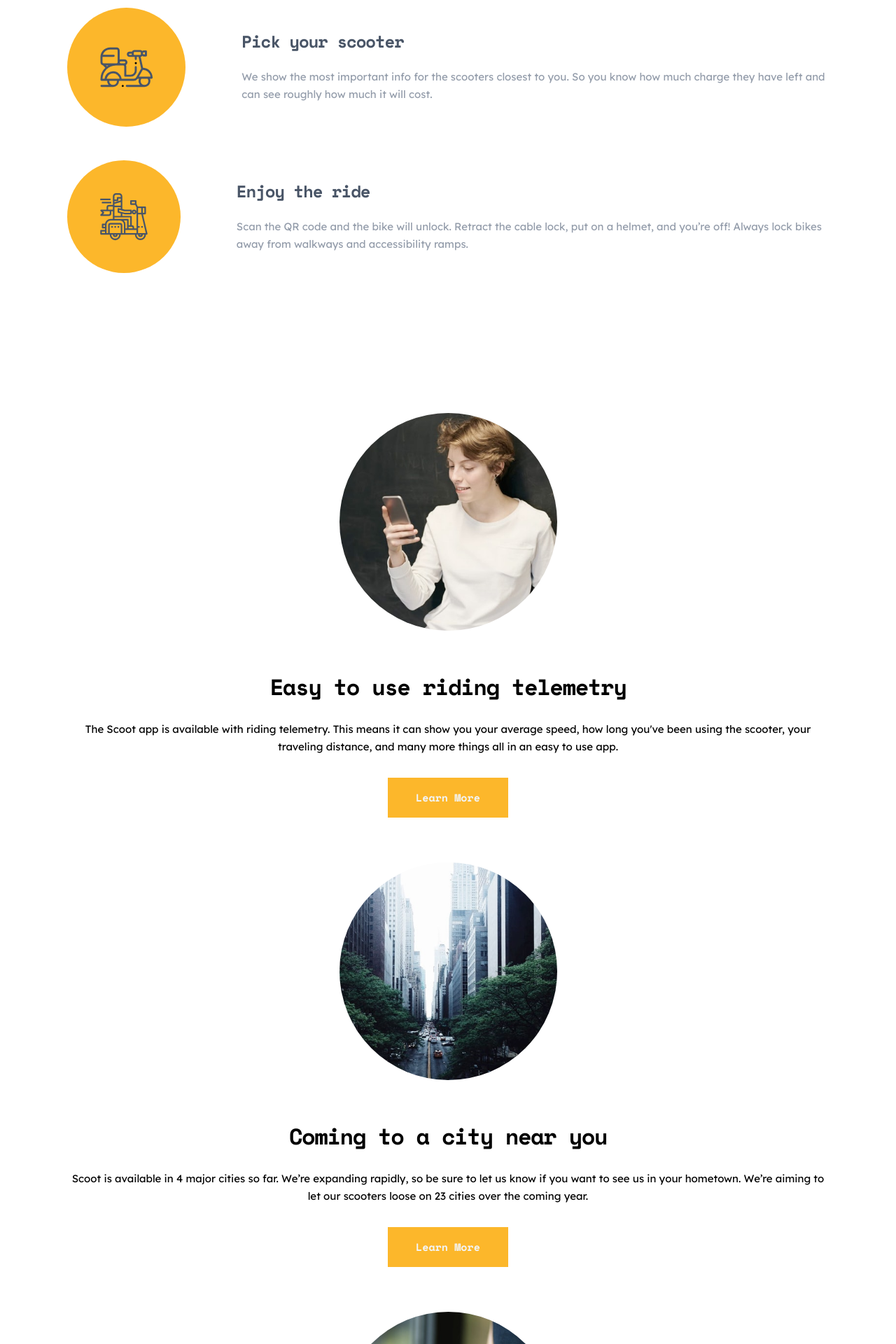
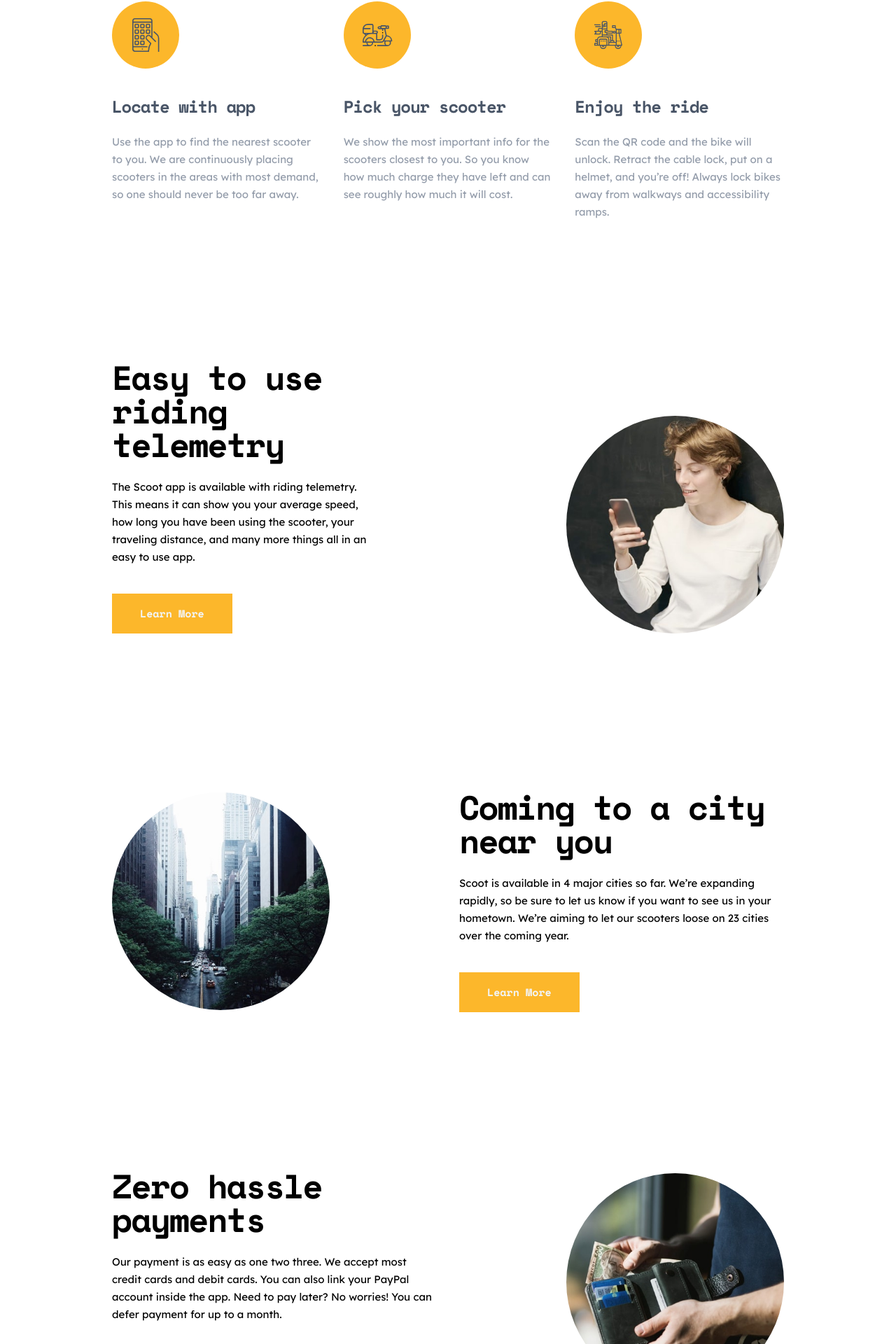
Before and after one commit to lastiwan89/scott-web-app, a Next.js app: page / in a window 1280 px wide. Shown: the part 873-2793 px from the top of the page at 70% size. Built offline with nearby package versions, Linux system fonts and the light colour scheme.

Commit message:
nav-footer home desktop done

```diff
--- a/src/app/page.tsx
+++ b/src/app/page.tsx
@@ -1,37 +1,37 @@
 import Button from "@/components/button";
-import { HOME_APP, HOME_BENEFIT } from "@/constant";
+import { HOME_APP } from "@/constant";
 import Image from "next/image";
 
 export default function Home() {
   return (
     <main>
       {/* home hero section */}
-      <section className="home-hero flex flex-col items-center px-8 pb-32 pt-28 md:px-24">
-        <h3 className="text-center font-mono text-40 font-bold text-grey-snow md:text-56">
+      <section className="home-hero flex flex-col items-center px-8 pb-32 pt-28 md:px-24 lg:grid lg:grid-cols-2 lg:grid-rows-2 lg:items-start lg:justify-start lg:px-40 lg:py-40">
+        <h3 className="text-center font-mono text-40 font-bold text-grey-snow md:text-56 lg:text-start">
           Scooter sharing made simple
         </h3>
-        <div>
-          <p className="mt-6 text-center font-sans text-15 font-normal text-grey-snow">
+        <div className="lg:row-start-2 lg:-mt-10 lg:ml-28">
+          <p className="mt-6 text-center font-sans text-15 font-normal text-grey-snow lg:text-start">
             Scoot takes the hassle out of urban mobility. Our bikes are placed
             in convenient locations in each of our cities. Use our app to locate
             the nearest bike, unlock it with a tap, and you’re away!
           </p>
-          <div className="mt-8 flex justify-center">
+          <div className="mt-8 flex justify-center lg:justify-start">
             <Button />
           </div>
         </div>
       </section>
 
       {/* home how to section */}
-      <section className="grid px-8 py-28 md:px-24">
+      <section className="grid px-8 py-28 md:px-24 lg:grid-cols-3 lg:gap-8 lg:px-40">
         {HOME_APP.map((item) => (
           <div
-            className="mb-12 flex flex-col items-center gap-6 md:flex-row md:gap-20"
+            className="mb-12 flex flex-col items-center gap-6 md:flex-row md:gap-20 lg:flex-col lg:items-start lg:gap-10"
             key={item.id}
           >
             <div>
               <Image
-                className="w-14 md:w-56"
+                className="w-14 md:w-56 lg:w-full"
                 src={item.url}
                 width={96}
                 height={96}
@@ -51,30 +51,88 @@ export default function Home() {
       </section>
 
       {/* ease to use section */}
-      <section className="px-8 pb-24 pt-2 md:px-24">
-        {/* this components need to create without external sources */}
-        {HOME_BENEFIT.map((item) => (
-          <div className="flex flex-col items-center gap-8 py-8" key={item.id}>
+      <section className="flex flex-col gap-8 px-8 pb-24 pt-2 md:px-24 lg:gap-40 lg:px-40">
+        {/* source fixed */}
+        <div className="flex flex-col items-center gap-8 py-8 lg:grid lg:grid-cols-2 lg:place-content-center lg:gap-56">
+          <div className="order-last place-self-end">
             <Image
               className="rounded-full"
-              src={item.url}
+              src="/images/telemetry.jpg"
               width={311}
               height={311}
-              alt={item.title}
+              alt="telemetry"
             />
-            <div className="mt-8 flex flex-col items-center gap-8">
-              <h4 className="text-center font-mono text-32 font-bold">
-                {item.title}
-              </h4>
-              <p className="text-center font-sans text-15 font-normal">
-                {item.body}
-              </p>
-              <button className="bg-yellow-dark px-10 py-4 font-mono text-15 font-bold text-grey-snow">
-                Learn More
-              </button>
-            </div>
           </div>
-        ))}
+
+          <div className="mt-8 flex flex-col items-center gap-8 lg:mt-0 lg:items-start lg:gap-6">
+            <h4 className="text-center font-mono text-32 font-bold lg:text-start lg:text-48">
+              Easy to use riding telemetry
+            </h4>
+            <p className="text-center font-sans text-15 font-normal lg:text-start">
+              The Scoot app is available with riding telemetry. This means it
+              can show you your average speed, how long you have been using the
+              scooter, your traveling distance, and many more things all in an
+              easy to use app.
+            </p>
+            <button className="bg-yellow-dark px-10 py-4 font-mono text-15 font-bold text-grey-snow lg:mt-4">
+              Learn More
+            </button>
+          </div>
+        </div>
+
+        <div className="flex flex-col items-center gap-8 py-8 lg:grid lg:grid-cols-2">
+          <div>
+            <Image
+              className="rounded-full"
+              src="/images/near-you.jpg"
+              width={311}
+              height={311}
+              alt="near you"
+            />
+          </div>
+
+          <div className="mt-8 flex flex-col items-center gap-8 lg:mt-0 lg:items-start lg:gap-6">
+            <h4 className="text-center font-mono text-32 font-bold lg:text-start lg:text-48">
+              Coming to a city near you
+            </h4>
+            <p className="text-center font-sans text-15 font-normal lg:text-start">
+              Scoot is available in 4 major cities so far. We’re expanding
+              rapidly, so be sure to let us know if you want to see us in your
+              hometown. We’re aiming to let our scooters loose on 23 cities over
+              the coming year.
+            </p>
+            <button className="bg-yellow-dark px-10 py-4 font-mono text-15 font-bold text-grey-snow lg:mt-4">
+              Learn More
+            </button>
+          </div>
+        </div>
+
+        <div className="flex flex-col items-center gap-8 py-8 lg:grid lg:grid-cols-2">
+          <div className="order-last place-self-end">
+            <Image
+              className="rounded-full"
+              src="/images/payments.jpg"
+              width={311}
+              height={311}
+              alt="payments"
+            />
+          </div>
+
+          <div className="mt-8 flex flex-col items-center gap-8 lg:mt-0 lg:items-start lg:gap-6">
+            <h4 className="text-center font-mono text-32 font-bold lg:text-start lg:text-48">
+              Zero hassle payments
+            </h4>
+            <p className="text-center font-sans text-15 font-normal lg:text-start">
+              Our payment is as easy as one two three. We accept most credit
+              cards and debit cards. You can also link your PayPal account
+              inside the app. Need to pay later? No worries! You can defer
+              payment for up to a month.
+            </p>
+            <button className="bg-yellow-dark px-10 py-4 font-mono text-15 font-bold text-grey-snow lg:mt-4">
+              Learn More
+            </button>
+          </div>
+        </div>
       </section>
     </main>
   );
--- a/src/components/footer.tsx
+++ b/src/components/footer.tsx
@@ -5,7 +5,7 @@ import Logo from "./logo";
 export default function Footer() {
   return (
     <footer>
-      <div className="flex flex-col items-center gap-10 bg-grey-dark px-8 py-16 lg:flex-row lg:justify-between">
+      <div className="flex flex-col items-center gap-10 bg-grey-dark px-8 py-16 lg:flex-row lg:justify-between lg:px-40">
         <div>
           <h1 className="text-center font-mono text-32 font-bold text-grey-snow md:w-[457px] md:text-48 lg:text-start">
             Sign up and Scoot off today
@@ -26,7 +26,7 @@ export default function Footer() {
           />
         </div>
       </div>
-      <div className="flex flex-col items-center gap-10 bg-grey-darker px-8 py-16 md:flex-row md:justify-between md:py-9">
+      <div className="flex flex-col items-center gap-10 bg-grey-darker px-8 py-16 md:flex-row md:justify-between md:py-9 lg:px-40">
         <div className="flex flex-col items-center gap-10 md:flex-row md:gap-x-14">
           <div>
             <Logo type="footer" />
--- a/src/components/navbar.tsx
+++ b/src/components/navbar.tsx
@@ -5,7 +5,7 @@ import Hamburger from "./hamburger";
 
 export default function Navbar() {
   return (
-    <nav className="flex items-center justify-between gap-x-16 px-8 py-6">
+    <nav className="flex items-center justify-between gap-x-16 px-8 py-6 lg:px-40">
       <Hamburger />
       <div className="flex items-center gap-x-14">
         <Link href="/">
```
